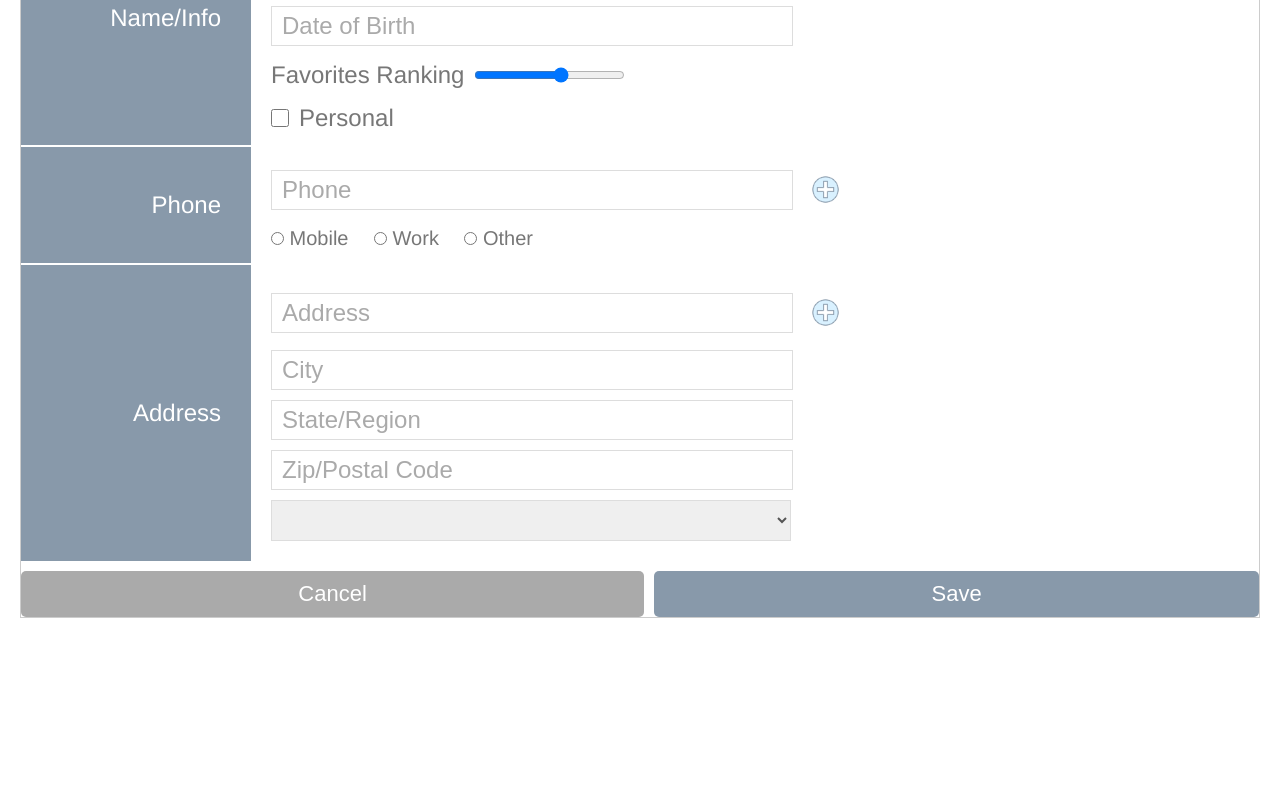
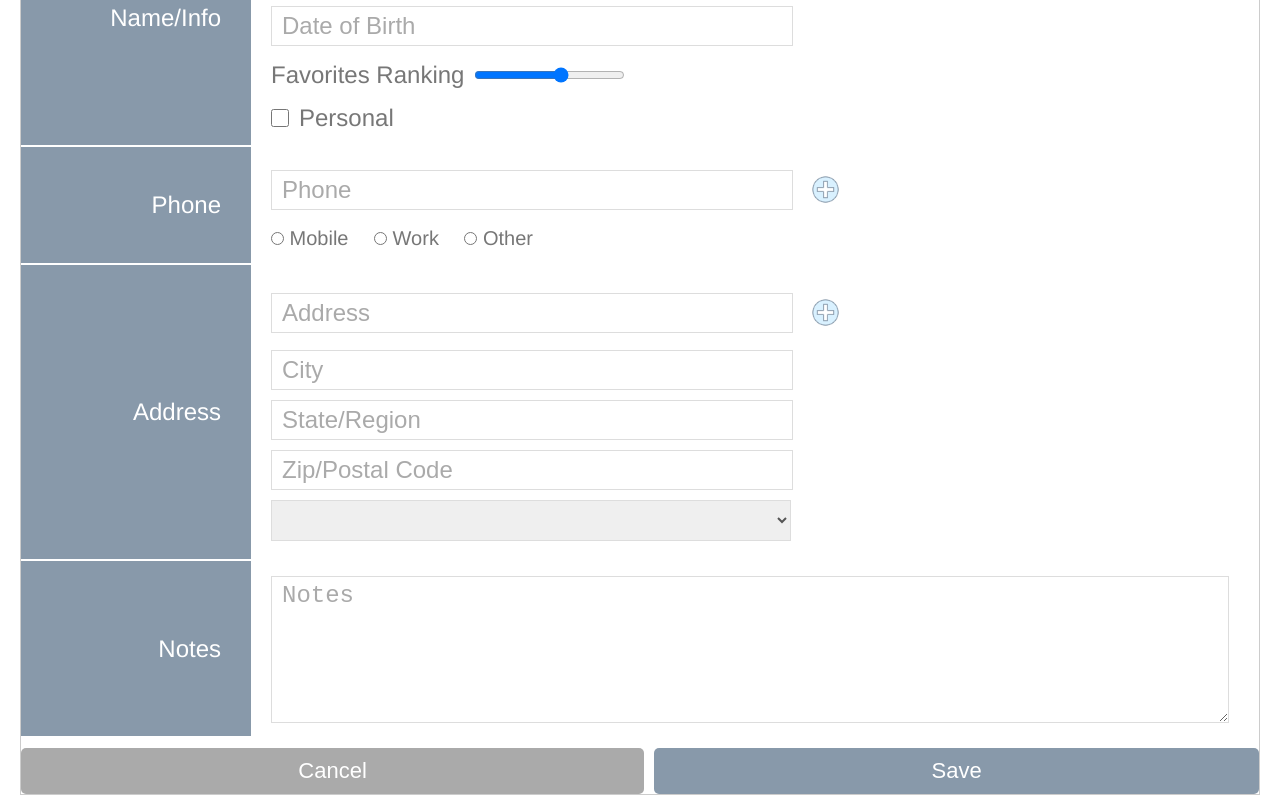
Before and after one commit to benmuratseker/angular-reactive-forms, an Angular app: page /contacts/edit in a window 1280 px wide. Shown: the part 238-1038 px from the top of the page. Before the commit the page ends 861 px from the top, so only its background shows below. Built offline with nearby package versions, Linux system fonts and the light colour scheme; what angular-in-memory-web-api would draw is missing.

Commit message:
notes section added

```diff
--- a/src/app/contacts/contact.model.ts
+++ b/src/app/contacts/contact.model.ts
@@ -7,6 +7,7 @@
   favoritesRanking: number | null,
   phone: Phone,
   address: Address,
+  notes: string,
 }
 
 export interface Phone {
--- a/src/app/contacts/in-memory-contacts.service.ts
+++ b/src/app/contacts/in-memory-contacts.service.ts
@@ -18,7 +18,8 @@
           state: 'Colohoma',
           postalCode: 'A4321',
           addressType: 'home'
-        }
+        },
+        notes: '',
       },
       {
         id: 'A6rwe',
@@ -35,6 +36,7 @@
           postalCode: 'F2231',
           addressType: 'other'
         },
+        notes: '',
       },
       {
         id: '3bNGA',
@@ -51,6 +53,7 @@
           postalCode: 'Z2345',
           addressType: 'work'
         },
+        notes: '',
       },
     ]
 
--- a/src/app/edit-contact/edit-contact.component.html
+++ b/src/app/edit-contact/edit-contact.component.html
@@ -57,9 +57,15 @@
         </div>
       </div>
     </section>
+    <section>
+      <nav>Notes</nav>
+      <div>
+        <textarea placeholder="Notes" rows="5" formControlName="notes"></textarea>
+      </div>
+    </section>
+    <div class="buttons">
+      <button class="secondary">Cancel</button>
+      <button type="submit" class="primary" (click)="saveContact()">Save</button>
+    </div>
   </form>
-  <div class="buttons">
-    <button class="secondary">Cancel</button>
-    <button type="submit" class="primary" (click)="saveContact()">Save</button>
-  </div>
 </div>
--- a/src/app/edit-contact/edit-contact.component.ts
+++ b/src/app/edit-contact/edit-contact.component.ts
@@ -49,7 +49,8 @@
         state :  '',
         postalCode :  '',
         addressType :  '',
-      })
+      }),
+      notes: '',
     });
 
   // // firstName = new FormControl('Murat'); initial value
```
